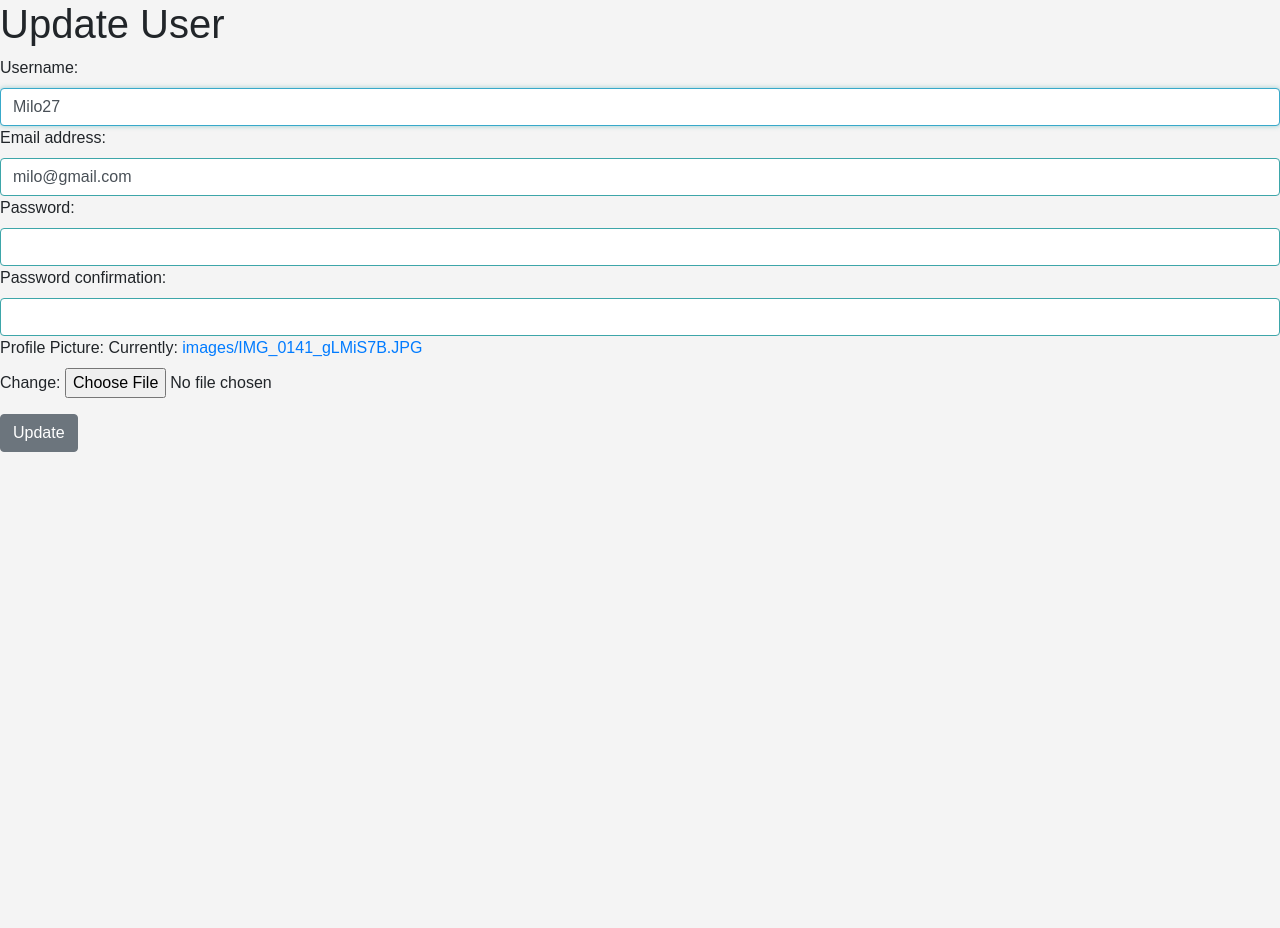
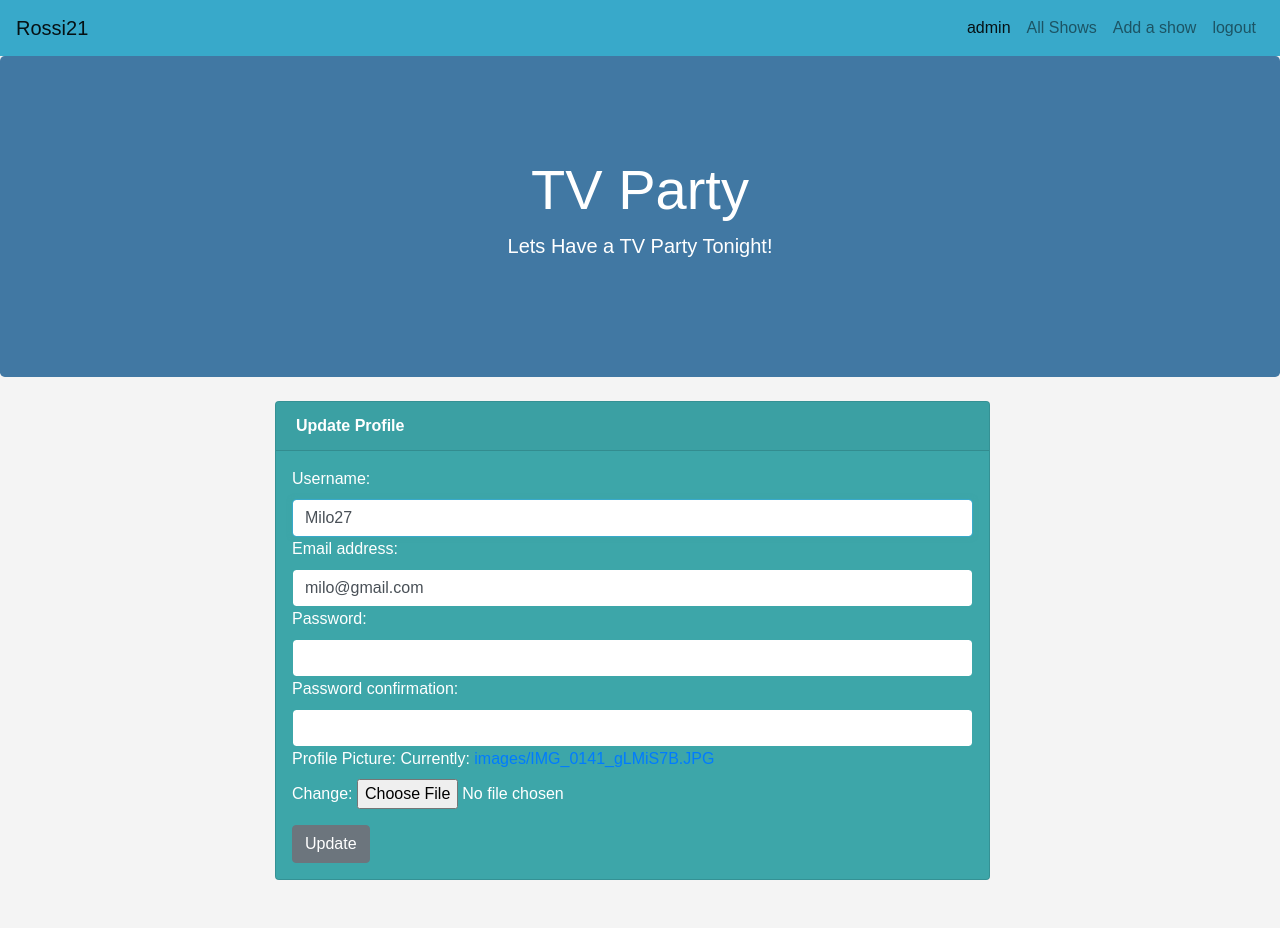
Before and after one commit to Rossi-21/form_shows, a Django app: page /user/4/update in a window 1280 px wide. Before the commit the page ends 452 px from the top, so only its background shows below. Run offline with Django 4.2, Linux system fonts and the light colour scheme; a user stored in the database is signed in; data comes from the database, SQL or seed files in the repository; both versions use the stored data as it was after the commit; some libraries are stand-ins or nearby versions.

Commit message:
user update styles/like funtionality...

```diff
--- a/user_app/static/css/styles.css
+++ b/user_app/static/css/styles.css
@@ -11,7 +11,7 @@ body {
     font-family: Arial, sans-serif;
 }
 
-span{
+span, .margin-left{
     margin-left:1em;
 }
 
--- a/user_app/templates/navbar.html
+++ b/user_app/templates/navbar.html
@@ -10,7 +10,6 @@
                 <li class="nav-item">
                     <img class="rounded-circle" src="{{user.profile.profile_image.url}}"  alt="profile image" height="35">
                 </li>
-
             {% endif %}
             <li class="nav-item active">
                 <a class="nav-link" href="/user/{{request.user.id}}">{{request.user}}</a>
--- a/user_app/templates/updateUser.html
+++ b/user_app/templates/updateUser.html
@@ -1,7 +1,15 @@
 {% extends 'main.html' %}
 {% block content %}
-<h1>Update User</h1>
-<form method="POST" action="" enctype="multipart/form-data">
+{% include 'navbar.html' %}
+{% include 'hero.html' %}
+<div class="container mt-4 mb-4">
+    <div class="row justify-content-center">
+        <div class="col-md-8">
+            <div class="card mb-4">
+                <div class="card-header">
+                    <strong>Update Profile</strong>
+                </div>
+                <form class="m-3" method="POST" action="" enctype="multipart/form-data">
                     {% csrf_token %}
                     {{ user_form.username.label_tag}}
                     {{ user_form.username }}
@@ -23,4 +31,8 @@
 
                     <button class="btn btn-secondary" type="submit">Update</button>
                 </form>
+            </div>
+        </div>
+    </div>
+</div>
 {% endblock %}
--- a/user_app/views.py
+++ b/user_app/views.py
@@ -3,6 +3,7 @@ from django.contrib.auth import authenticate, login, logout
 from django.contrib import messages
 from django.contrib.auth.models import User
 from django.contrib.auth.decorators import login_required
+from django.http import JsonResponse
 
 from .models import *
 from .forms import *
@@ -159,14 +160,24 @@ def allShows(request):
 
     return render(request, "shows.html", context )
 
+# @login_required
+# def likeShow(reqeust, id):
+
+#     show = Show.objects.get(id=id)
+
+#     show.like.add(reqeust.user)
+
+#     return redirect('allShows')
+
 @login_required
-def likeShow(reqeust, id):
-
-    show = Show.objects.get(id=id)
-
-    show.like.add(reqeust.user)
-
-    return redirect('allShows')
+def likeShow(request):
+    if request.method == 'POST' and request.is_ajax():
+        show_id = request.POST.get('show_id')
+        show = Show.objects.get(id=show_id)
+        show.like.add(request.user)
+        return JsonResponse({'message': 'Liked successfully'}, status=200)
+    else:
+        return JsonResponse({'message': 'Invalid request'}, status=400)
 
 
 @login_required
```
Also changed, not shown: user_app/templates/shows.html (+32 -3 lines), db.sqlite3. Lines whose indentation alone changed are shown as unchanged.
